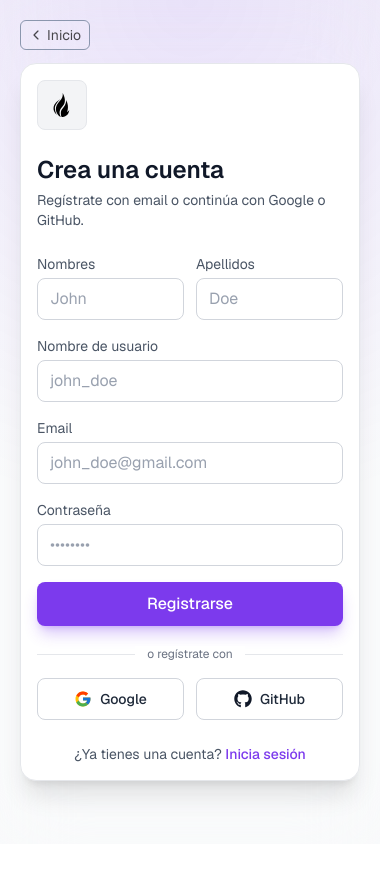
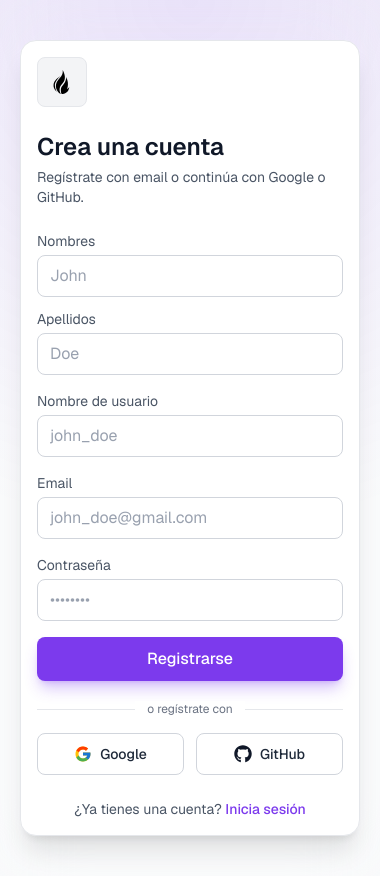
Before and after one commit to MiguelT18/monetra-client, a Next.js app: page /auth/register in a window 390 px wide. Before the commit the page ends 844 px from the top, so only its background shows below. Built offline with nearby package versions, Linux system fonts and the light colour scheme.

Commit message:
Refactor authentication layout and UI components: update AuthLayout to remove unnecessary elements and adjust styling, modify placeholder in LoginPage for clarity, enhance grid layout in RegisterPage for responsiveness, and improve AuthCard section styling for better visual consistency.

```diff
--- a/src/app/auth/layout.tsx
+++ b/src/app/auth/layout.tsx
@@ -1,7 +1,5 @@
 import { Metadata } from "next";
-import Link from "next/link";
 import { ReactNode } from "react";
-import { IoIosArrowBack } from "react-icons/io";
 
 export const metadata: Metadata = {
   title: "Autenticación del usuario",
@@ -9,16 +7,8 @@ export const metadata: Metadata = {
 
 export default function AuthLayout({ children }: { children: ReactNode }) {
   return (
-    <main className="min-h-dvh h-dvh flex flex-col items-center justify-center relative">
+    <main className="min-h-dvh h-auto flex flex-col items-center justify-center relative">
       {children}
-
-      <Link
-        href="/"
-        className="flex items-center gap-1 text-sm absolute top-5 left-5 border rounded-md border-slate-500/70 text-black/70 hover:bg-slate-500/10 dark:border-slate-500/30 dark:text-white/70 px-2 py-1 dark:hover:bg-slate-500/10 transition-colors"
-      >
-        <IoIosArrowBack />
-        Inicio
-      </Link>
     </main>
   );
 }
--- a/src/app/auth/login/page.tsx
+++ b/src/app/auth/login/page.tsx
@@ -95,7 +95,7 @@ export default function LoginPage() {
             type="email"
             id="email"
             autoComplete="email"
-            placeholder="chobi@email.com"
+            placeholder="john.doe@test.xyz"
           />
           {errors.email ? (
             <span className="mt-1 text-sm text-red-500">
--- a/src/app/auth/register/page.tsx
+++ b/src/app/auth/register/page.tsx
@@ -83,7 +83,7 @@ export default function RegisterPage() {
         variants={AUTH_STAGGER}
         className="space-y-4"
       >
-        <div className="grid grid-cols-2 gap-3">
+        <div className="grid sm:grid-cols-2 gap-3">
           <motion.div
             variants={AUTH_FIELD_VARIANTS}
             className="flex flex-col gap-1"
--- a/src/components/auth/auth-ui.tsx
+++ b/src/components/auth/auth-ui.tsx
@@ -41,8 +41,9 @@ export function AuthCard({
   footer?: ReactNode;
 }) {
   return (
-    <section className="relative flex size-full items-center justify-center bg-gray-50 py-10 dark:bg-[#0B0F14]">
+    <section className="relative flex w-full min-h-dvh items-center justify-center bg-gray-50 py-10 dark:bg-[#0B0F14]">
       <AuthBackground />
+
       <motion.div
         initial={{ opacity: 0, y: 20 }}
         animate={{ opacity: 1, y: 0 }}
```
